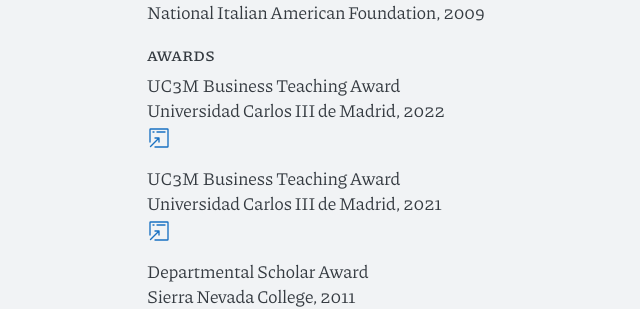
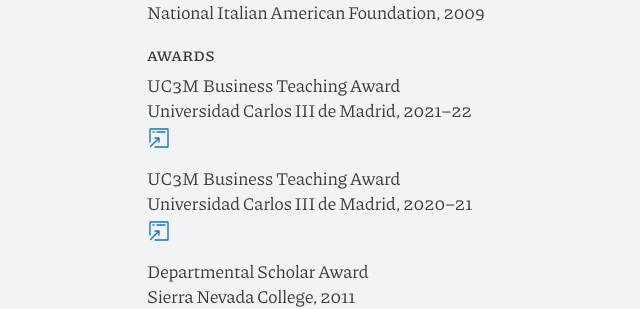
Before and after one commit to piazzai/piazzai.github.io, a Jekyll site: the page built from cv.md, in a window 1280 px wide and 900 px high, scrolled down 3810 px. Shown: the part 163-472 px from the top of the window, without its empty margins (220-860 px from the left). Built offline with Jekyll 4.4.1, drawn with Linux system fonts in a browser that asks for light colours.

Commit message:
Change date formatting

```diff
--- a/cv.md
+++ b/cv.md
@@ -169,11 +169,11 @@
 ### Awards
 
 UC3M Business Teaching Award
-Universidad Carlos III de Madrid, 2022
+Universidad Carlos III de Madrid, 2021--22
 {% include iconlink.html icon="svg/open-in-browser.svg" href="https://business.uc3m.es/en/news/noticia/328" %}
 
 UC3M Business Teaching Award
-Universidad Carlos III de Madrid, 2021
+Universidad Carlos III de Madrid, 2020--21
 {% include iconlink.html icon="svg/open-in-browser.svg" href="https://business.uc3m.es/en/news/noticia/310" %}
 
 Departmental Scholar Award
```
